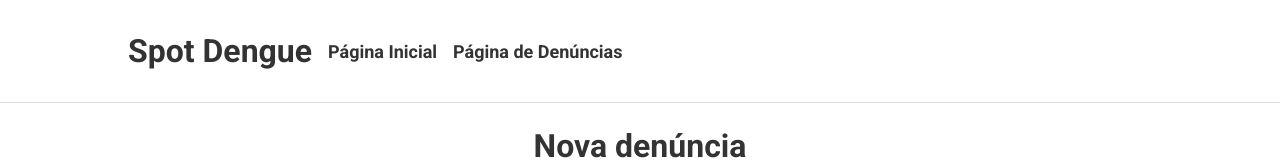
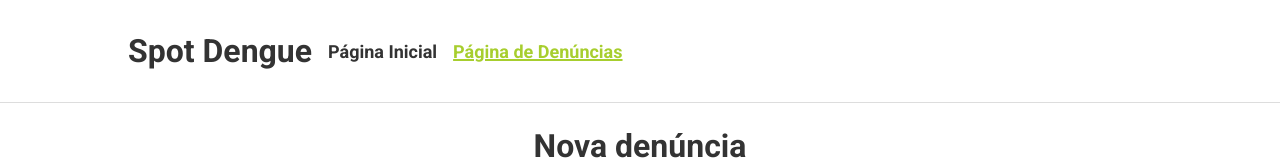
Before and after one commit to julianojj/spot-dengue-front, a React (Vite) app: page /report in a window 1280 px wide. Shown: the top 160 px of the page. Built offline with nearby package versions, Linux system fonts and the light colour scheme; no server answers.

Commit message:
feat: added active link based on pathname

```diff
--- a/src/components/header/index.jsx
+++ b/src/components/header/index.jsx
@@ -1,3 +1,4 @@
+import { useLocation } from "react-router-dom";
 import styled from "styled-components";
 
 const Container = styled.div`
@@ -21,7 +22,15 @@ const Container = styled.div`
             align-items: center;
             gap: 16px;
 
-            a {
+            .active {
+                text-decoration: underline 2px #a7ce2e;
+                color: #a7ce2e;
+            }
+        }
+    }
+`;
+
+const NavLink = styled.a`
     color: #333;
     text-decoration: none;
     font-weight: bold;
@@ -32,20 +41,26 @@ const Container = styled.div`
         text-decoration: underline 2px #a7ce2e;
         color: #a7ce2e;
     }
-            }
-        }
-    }
-`;
+`
 
 
 export const Header = () => {
-    return(
+    const location = useLocation()
+    const { pathname } = location
+
+    return (
         <Container>
             <header>
                 <h1>Spot Dengue</h1>
                 <nav>
-                <a href="/">Página Inicial</a>
-                <a href="/report">Página de Denúncias</a>
+                    <NavLink
+                        href="/"
+                        className={pathname == "/" && "active"}
+                    >Página Inicial</NavLink>
+                    <NavLink
+                        href="/report"
+                        className={pathname == "/report" && "active"}
+                    >Página de Denúncias</NavLink>
                 </nav>
             </header>
         </Container>
```
Lines whose indentation alone changed are shown as unchanged.
